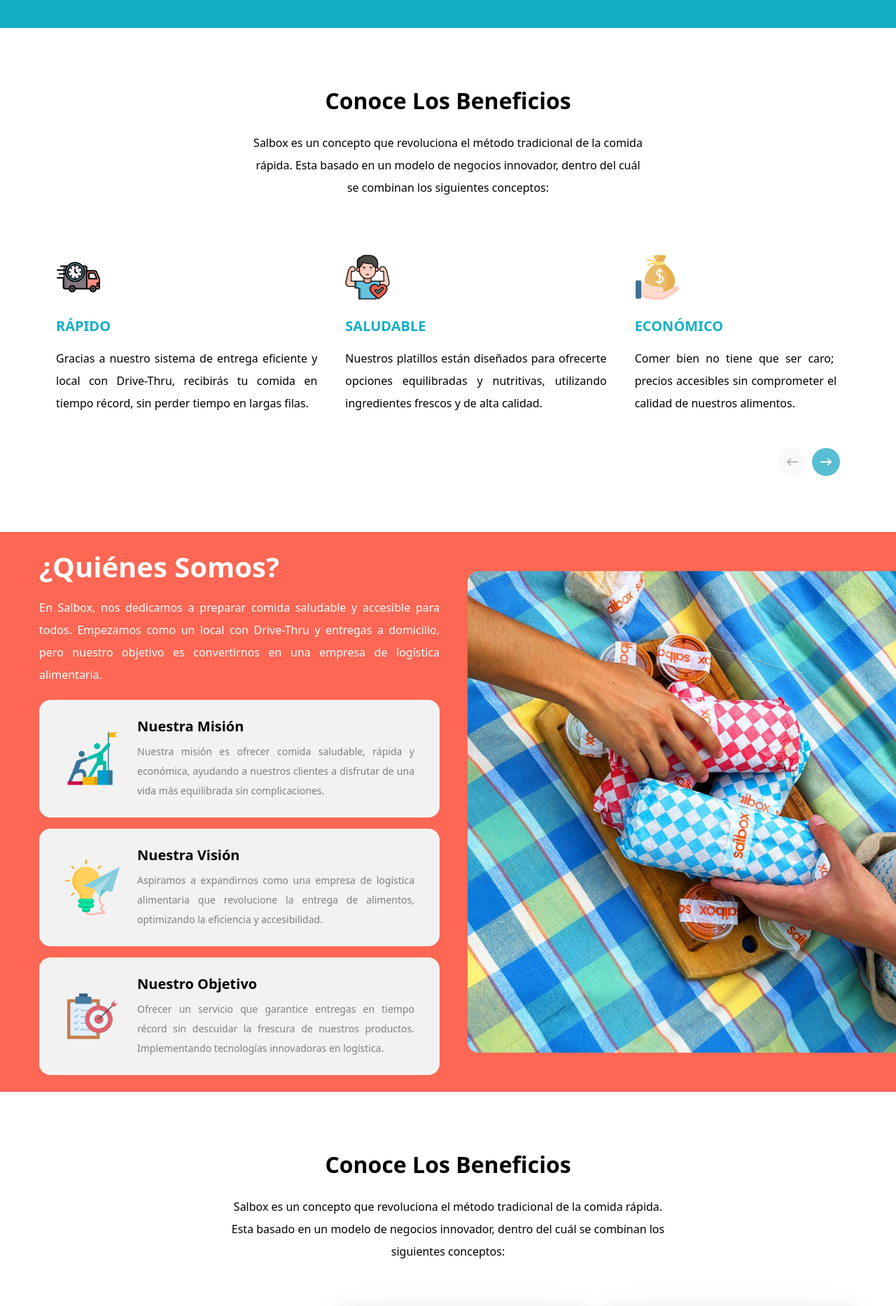
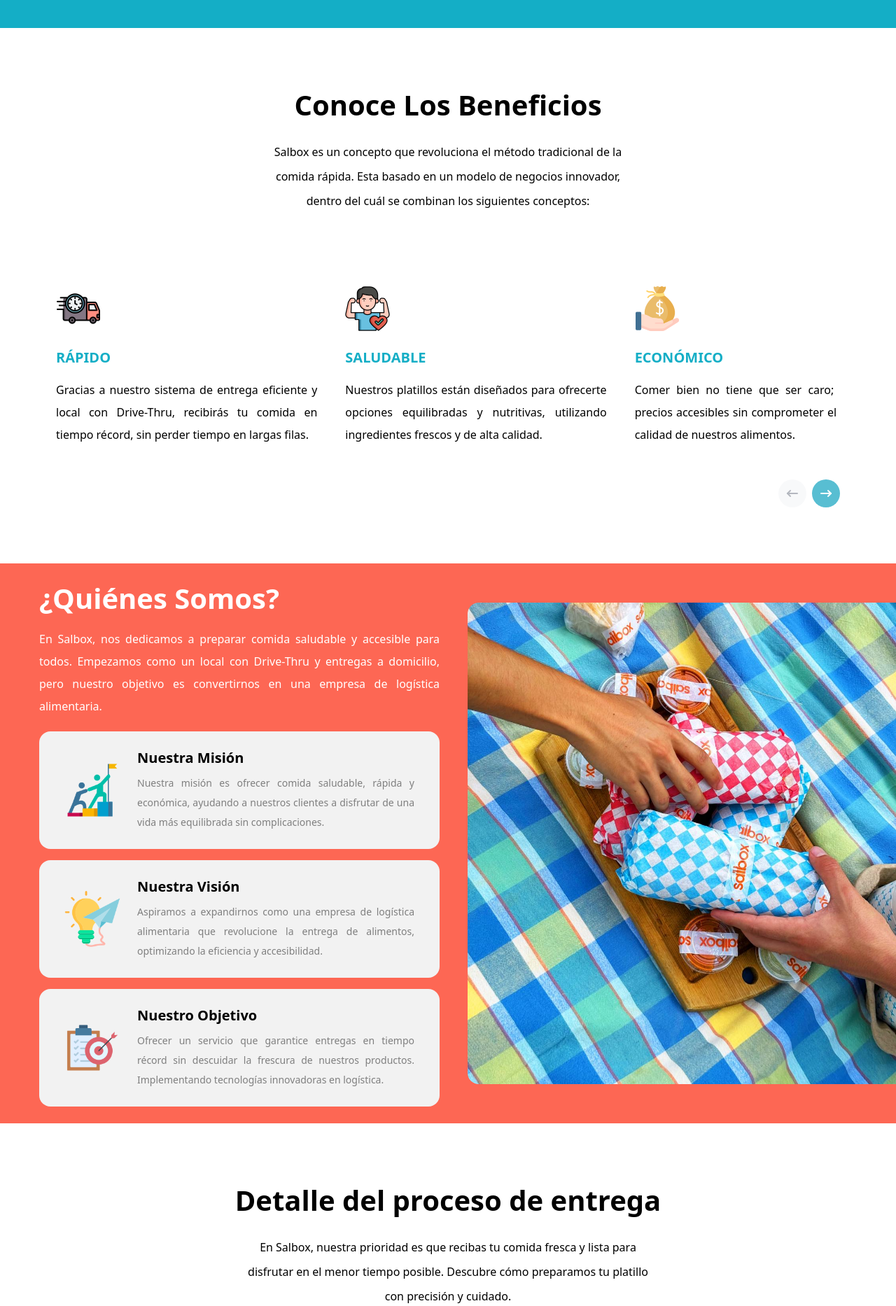
Before and after one commit to SS-DEVSS/Salbox, a React (Vite) app in the folder salbox-landing/: page / in a window 1280 px wide. Shown: the part 800-2666 px from the top of the page at 70% size. Built offline with nearby package versions, Linux system fonts and the light colour scheme.

Commit message:
register finished contact and added follow section done

```diff
--- a/salbox-landing/src/App.tsx
+++ b/salbox-landing/src/App.tsx
@@ -2,7 +2,9 @@
 import PlatinumLayout from "./components/Layouts/PlatinumLayout";
 import AboutUs from "./modules/AboutUs";
 import { Benefits } from "./modules/Benefits";
+import ContactInfo from "./modules/ContactInfo";
 import DeliveryTimeline from "./modules/DeliveryTimeline";
+import FollowSalbox from "./modules/FollowSalbox";
 import Hero from "./modules/Hero";
 import QualityWarranty from "./modules/QualityWarranty";
 import Register from "./modules/Register";
@@ -32,6 +34,8 @@
         handlePhoneNumber={handlePhoneNumber}
         registered={registered}
       />
+      <FollowSalbox />
+      <ContactInfo />
     </PlatinumLayout>
   );
 }
--- a/salbox-landing/src/components/ui/apple-cards-carousel.tsx
+++ b/salbox-landing/src/components/ui/apple-cards-carousel.tsx
@@ -68,7 +68,7 @@
     >
       <div className="relative w-full">
         <div
-          className="flex overflow-x-scroll py-10 scroll-smooth [scrollbar-width:none]"
+          className="flex overflow-x-scroll py-4 md:py-10 scroll-smooth [scrollbar-width:none]"
           ref={carouselRef}
           onScroll={checkScrollability}
         >
--- a/salbox-landing/src/modules/Benefits.tsx
+++ b/salbox-landing/src/modules/Benefits.tsx
@@ -10,8 +10,10 @@
 
   return (
     <div className="w-full h-full p-8 md:p-20 text-center">
-      <h2 className="text-[32px] font-bold">Conoce Los Beneficios </h2>
-      <p className="mt-5 lg:w-1/2 mx-auto leading-8 mb-10">
+      <h2 className="text-center text-[28px] md:text-[40px] font-bold px-6">
+        Conoce Los Beneficios
+      </h2>
+      <p className="text-center mt-5 md:w-2/3 lg:w-1/2 mx-auto text-sm md:text-base leading-8 md:leading-[35px] mb-8 md:mb-16 px-6">
         Salbox es un concepto que revoluciona el método tradicional de la comida
         rápida. Esta basado en un modelo de negocios innovador, dentro del cuál
         se combinan los siguientes conceptos:
--- /dev/null
+++ b/salbox-landing/src/modules/ContactInfo.tsx
@@ -0,0 +1,54 @@
+import PhoneIcon from "/icons/PhoneScarletIcon.png";
+import EmailIcon from "/icons/EmailScarletIcon.png";
+
+const ContactInfo = () => {
+  return (
+    <main className="bg-scarlet-400 max-w-7xl m-4 mx-4 xl:mx-auto px-8 py-10 text-center h-full lg:text-start rounded-xl flex flex-col lg:gap-10 items-center justify-center lg:flex-row lg:my-10">
+      {/* Mapa */}
+      <div className="mx-auto w-[40%] h-[360px] bg-slate-300 rounded-xl hidden lg:block"></div>
+      {/* Mapa */}
+      <section className="flex flex-col items-center lg:items-start">
+        <h2 className="text-3xl lg:text-[40px] font-semibold text-white">
+          Información De Contacto
+        </h2>
+        <p className="my-4 text-sm md:text-base md:w text-white leading-8 md:leading-8 md:my-6">
+          Neque porro quisquam est qui dolorem ipsum quia dolor sit amet,
+          consectetur, adipisci velit Neque porro quisquam.
+        </p>
+        <div className="flex flex-wrap justify-center lg:justify-start gap-3">
+          <div className="rounded-xl bg-scarlet-100 px-7 py-2 flex items-center gap-4 w-full sm:w-auto">
+            <img src={PhoneIcon} className="w-5 h-5" alt="phone icon" />
+            <p className="text-scarlet-500">123-456-7890</p>
+          </div>
+          <div className="rounded-xl bg-scarlet-100 px-7 py-2 flex items-center gap-4 w-full sm:w-auto">
+            <img src={PhoneIcon} className="w-5 h-5" alt="phone icon" />
+            <p className="text-scarlet-500">contacto@contacto.com.mx</p>
+          </div>
+          <div className="rounded-xl bg-scarlet-100 px-7 py-2 flex items-center gap-4 w-full sm:w-auto">
+            <img src={EmailIcon} className="w-5 h-5" alt="phone icon" />
+            <p className="text-scarlet-500">123-456-7890</p>
+          </div>
+        </div>
+        {/* Mapa */}
+        <div className="mx-auto w-full h-[300px] bg-slate-300 my-8 rounded-xl lg:hidden"></div>
+        {/* Mapa */}
+        <hr className="hidden lg:block border border-[#FFFFFF] w-full my-8" />
+        <h2 className="text-3xl lg:text-[40px] font-semibold text-white">
+          Horarios
+        </h2>
+        <div className="mt-6 flex flex-wrap gap-3">
+          <div className="rounded-xl bg-scarlet-100 px-7 py-2 flex items-center gap-4 w-full sm:w-auto">
+            <img src={PhoneIcon} className="w-5 h-5" alt="phone icon" />
+            <p className="text-scarlet-500">contacto@contacto.com.mx</p>
+          </div>
+          <div className="rounded-xl bg-scarlet-100 px-7 py-2 flex items-center gap-4 w-full sm:w-auto">
+            <img src={EmailIcon} className="w-5 h-5" alt="phone icon" />
+            <p className="text-scarlet-500">123-456-7890</p>
+          </div>
+        </div>
+      </section>
+    </main>
+  );
+};
+
+export default ContactInfo;
--- a/salbox-landing/src/modules/DeliveryTimeline.tsx
+++ b/salbox-landing/src/modules/DeliveryTimeline.tsx
@@ -4,13 +4,13 @@
 const DeliveryTimeline = () => {
   return (
     <main className="py-20">
-      <h2 className="text-center text-[32px] font-bold">
-        Conoce Los Beneficios
+      <h2 className="text-center text-[28px] md:text-[40px] font-bold px-6">
+        Detalle del proceso de entrega
       </h2>
-      <p className="text-center mt-5 lg:w-1/2 mx-auto leading-8 mb-16">
-        Salbox es un concepto que revoluciona el método tradicional de la comida
-        rápida. Esta basado en un modelo de negocios innovador, dentro del cuál
-        se combinan los siguientes conceptos:
+      <p className="text-center mt-5 md:w-2/3 lg:w-1/2 mx-auto text-sm md:text-base leading-8 md:leading-[35px] mb-8 md:mb-16 px-6">
+        En Salbox, nuestra prioridad es que recibas tu comida fresca y lista
+        para disfrutar en el menor tiempo posible. Descubre cómo preparamos tu
+        platillo con precisión y cuidado.
       </p>
       <Timeline data={timelineData} />
     </main>
--- /dev/null
+++ b/salbox-landing/src/modules/FollowSalbox.tsx
@@ -0,0 +1,17 @@
+const FollowSalbox = () => {
+  return (
+    <section>
+      <h2 className="text-center text-[28px] md:text-[40px] font-bold px-6">
+        Sigue a Salbox
+      </h2>
+      <p className="text-center mt-5 md:w-2/3 lg:w-1/2 mx-auto text-sm md:text-base leading-8 md:leading-[35px] mb-8 px-6">
+        ¡No pierdas de vista el carrito de Salbox! Sigue la ubicación en tiempo
+        real de nuestro vehículo de entregas para saber cuándo llegará tu pedido
+        instantáneo a tu puerta.
+      </p>
+      <div className="mx-auto w-[90%] h-[700px] bg-slate-300"></div>
+    </section>
+  );
+};
+
+export default FollowSalbox;
--- a/salbox-landing/src/modules/Testomonials.tsx
+++ b/salbox-landing/src/modules/Testomonials.tsx
@@ -7,7 +7,7 @@
       <h4 className="font-bold text-xl uppercase text-scarlet-100">
         Testimonios
       </h4>
-      <h1 className="font-bold text-white py-6 text-3xl md:text-[40px] leading-[50px]">
+      <h1 className="font-bold text-white py-6 text-[28px] md:text-[40px] leading-[50px]">
         Vea que dicen nuestros clientes <br></br> sobre nosotros!
       </h1>
       <div className="flex flex-col antialiased items-center justify-center relative overflow-hidden mt-5 lg:mt-10">
```
Also changed, not shown: salbox-landing/public/icons/EmailScarletIcon.png (added), salbox-landing/public/icons/PhoneScarletIcon.png (added).
